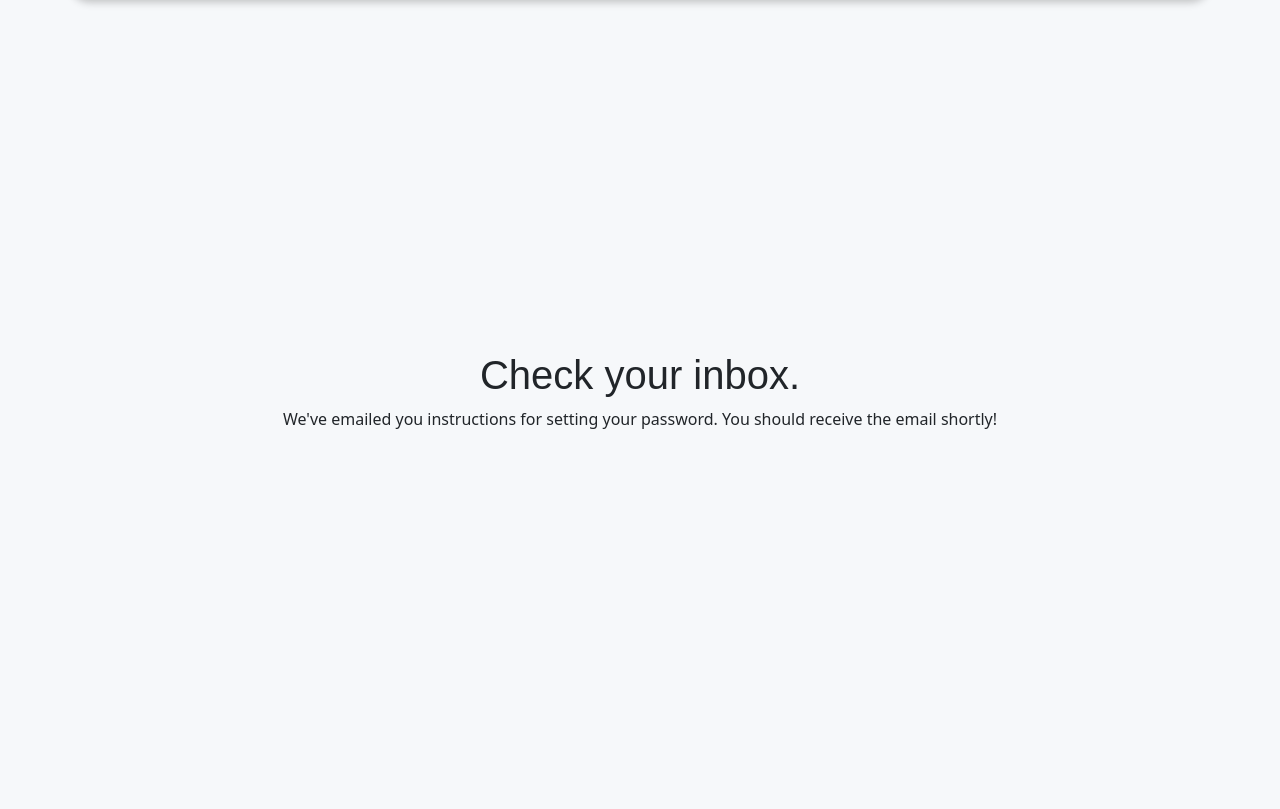
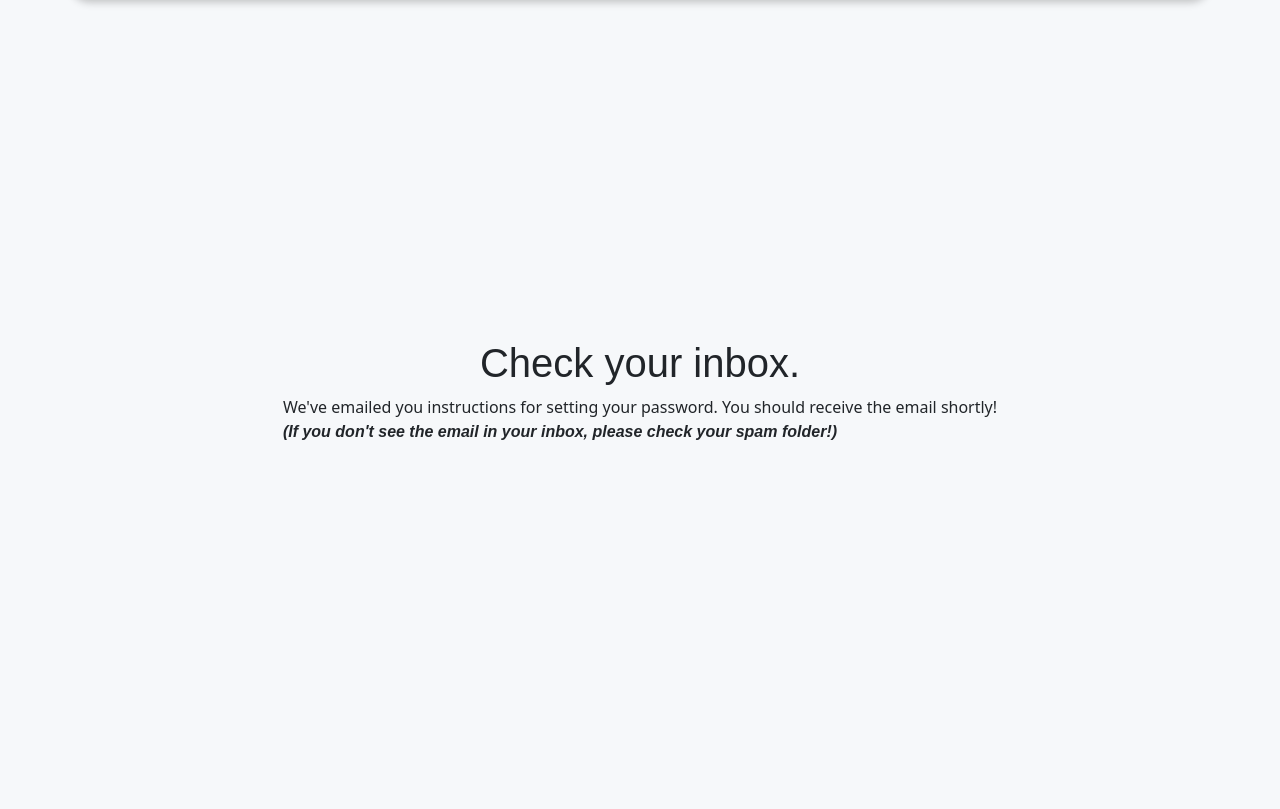
Before and after one commit to ethandiedericks/flow, a Django app: a page that uses templates/registration/password_reset_done.html in a window 1280 px wide. Shown: the part 103-912 px from the top of the page. Run offline with Django 5.2, Linux system fonts and the light colour scheme.

Commit message:
setup email and dynamic transaction creation

```diff
--- a/budget/views.py
+++ b/budget/views.py
@@ -1,7 +1,7 @@
-from django.shortcuts import render, redirect, get_object_or_404
+from django.shortcuts import render, get_object_or_404
 from django.contrib.auth.mixins import LoginRequiredMixin
+from django.http import JsonResponse
 from django.views import View
-from django.http import JsonResponse
 
 
 from .models import Transaction
--- a/templates/registration/password_reset_complete.html
+++ b/templates/registration/password_reset_complete.html
@@ -1,4 +1,4 @@
-{% extends "base.html" %}
+{% extends "_base.html" %}
 
 {% block title %}
     Password reset complete
--- a/templates/registration/password_reset_confirm.html
+++ b/templates/registration/password_reset_confirm.html
@@ -13,7 +13,7 @@
         <form method="post">
             {% csrf_token %}
             {{ form | crispy }}
-            <button type="submit">Change my password</button>
+            <button type="submit" class="btn btn-primary">Change my password</button>
         </form>
     {% else %}
         <p>The password reset link was invalid, possibly because it has already been used. Please request a new password reset.</p>
--- a/templates/registration/password_reset_done.html
+++ b/templates/registration/password_reset_done.html
@@ -6,9 +6,12 @@
 
 {% block content %}
 
-<div class="password-reset-container">
+<div class="password-reset-container container">
   <h1>Check your inbox.</h1>
-  <p> We've emailed you instructions for setting your password. You should receive the email shortly!</p>
+  <p> We've emailed you instructions for setting your password. You should receive the email shortly!
+    <br>
+    <i><strong>(If you don't see the email in your inbox, please check your spam folder!)</strong></i>
+  </p>
 </div>
 
 {% endblock content %}
```
Also changed, not shown: budget/static/budget/js/budget.js (+5 -2 lines), config/settings.py (+8 -0 lines), 1 other file.
